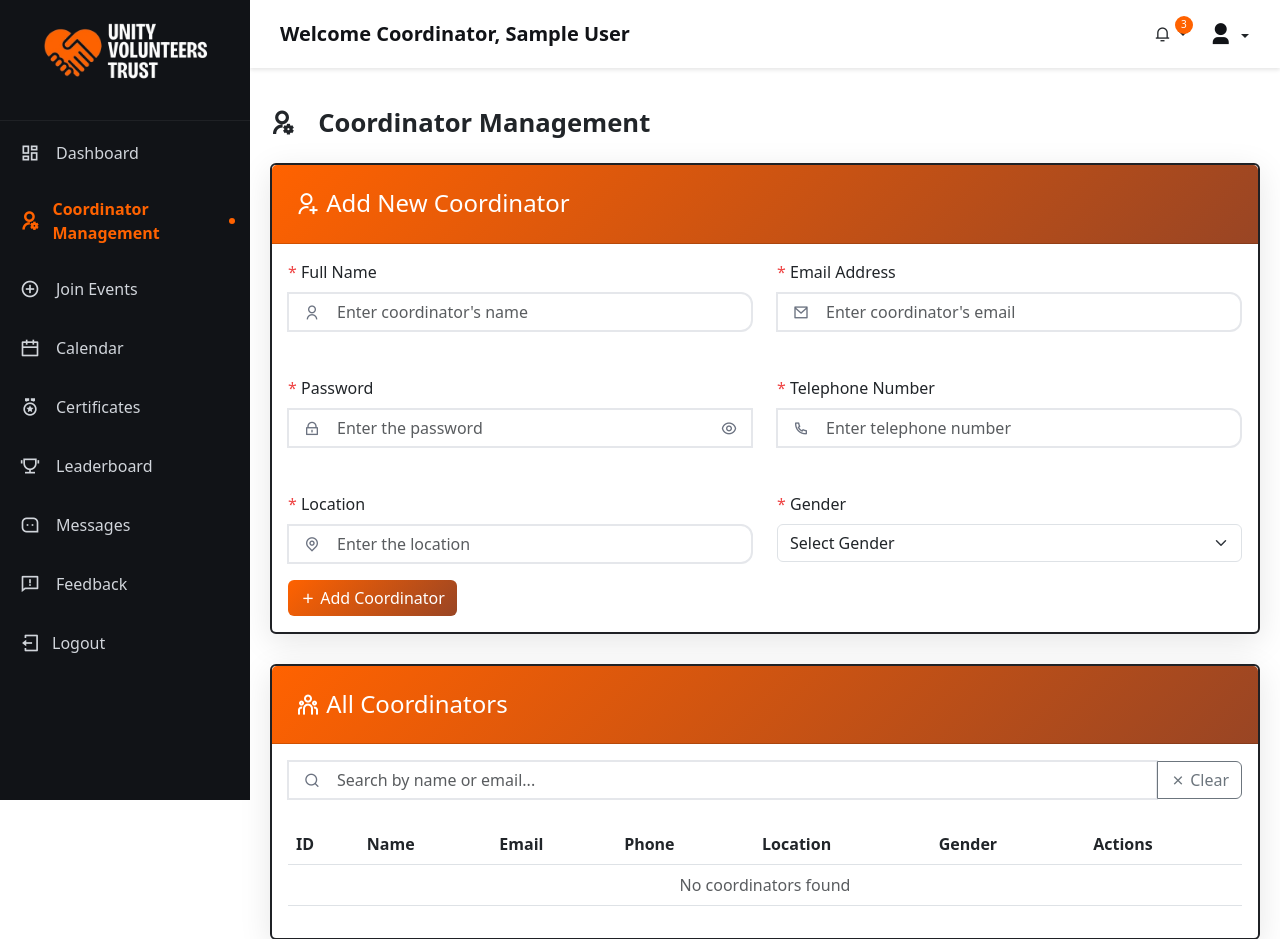
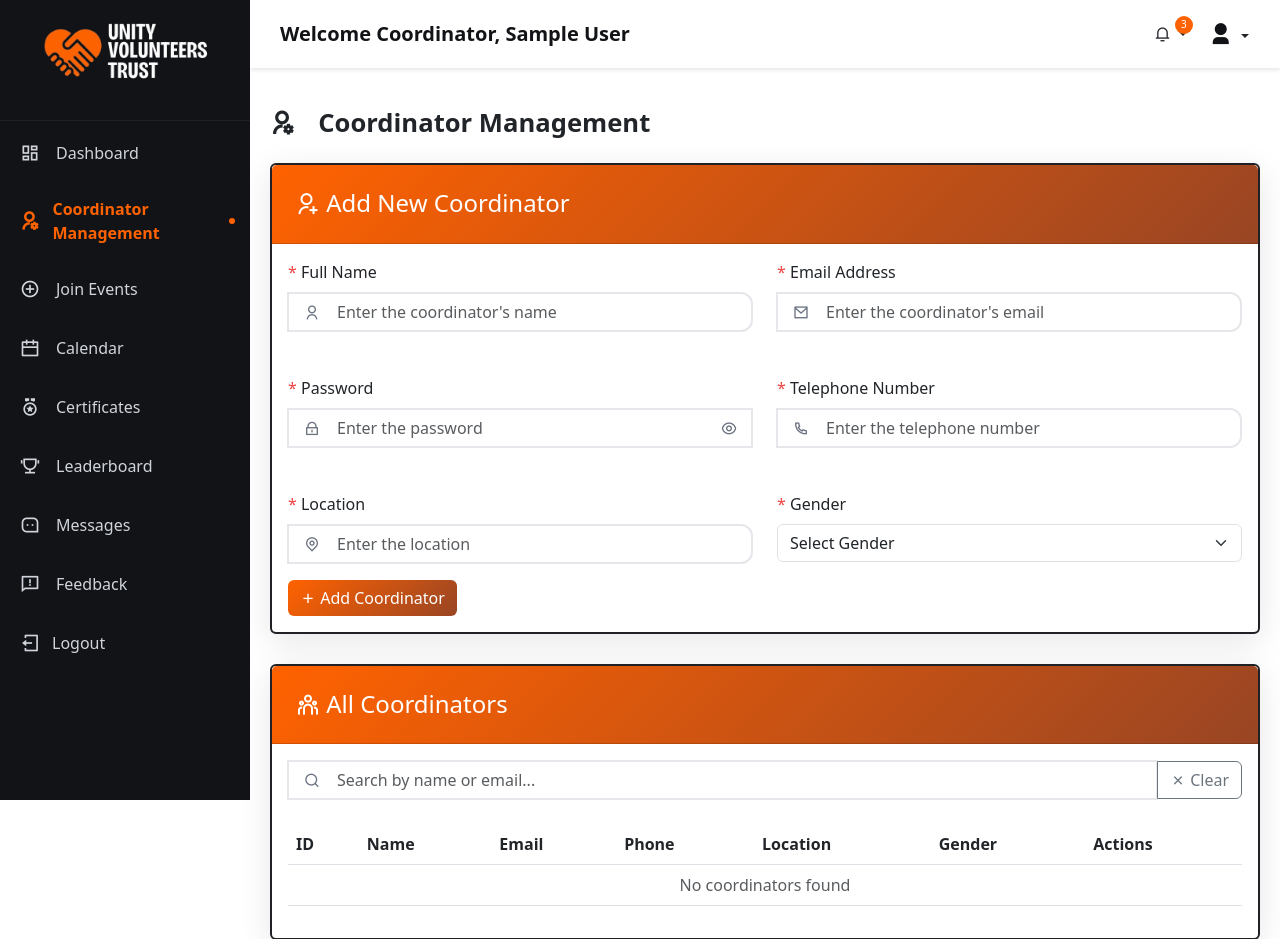
Before and after one commit to tharaniweerarathne/volunteer_management_system, a PHP site: page /presentation/coordinator_management.php in a window 1280 px wide. Shown: the top 939 px of the page. Run offline with PHP 8.4, Linux system fonts and the light colour scheme; the visitor is signed in with stand-in values (Sample User, id 1); data that the repository does not hold is empty; some libraries are stand-ins or nearby versions.

Commit message:
Update coordinator management page

```diff
--- a/presentation/coordinator_management.php
+++ b/presentation/coordinator_management.php
@@ -201,7 +201,7 @@ $coordinators = $logic->getAllCoordinators();
                             </label>
                             <div class="input-group">
                                 <i class="ri-user-line input-icon"></i>
-                                <input type="text" name="name" class="form-control with-icon" placeholder="Enter coordinator's name" required>
+                                <input type="text" name="name" class="form-control with-icon" placeholder="Enter the coordinator's name" required>
                             </div>
                         </div>
                         <div class="col-md-6 mb-3">
@@ -210,7 +210,7 @@ $coordinators = $logic->getAllCoordinators();
                             </label>
                             <div class="input-group">
                                 <i class="ri-mail-line input-icon"></i>
-                                <input type="email" name="email" id="email" class="form-control with-icon" placeholder="Enter coordinator's email" required>
+                                <input type="email" name="email" id="email" class="form-control with-icon" placeholder="Enter the coordinator's email" required>
                             </div>
                             <div class="email-hints" id="emailHints"></div>
                         </div>
@@ -233,7 +233,7 @@ $coordinators = $logic->getAllCoordinators();
                             </label>
                             <div class="input-group">
                                 <i class="ri-phone-line input-icon"></i>
-                                <input type="tel" name="phone" id="phone" class="form-control with-icon" placeholder="Enter telephone number" required>
+                                <input type="tel" name="phone" id="phone" class="form-control with-icon" placeholder="Enter the telephone number" required>
                             </div>
                              <div class="email-hints" id="mobileHints"></div>
                         </div>
```
